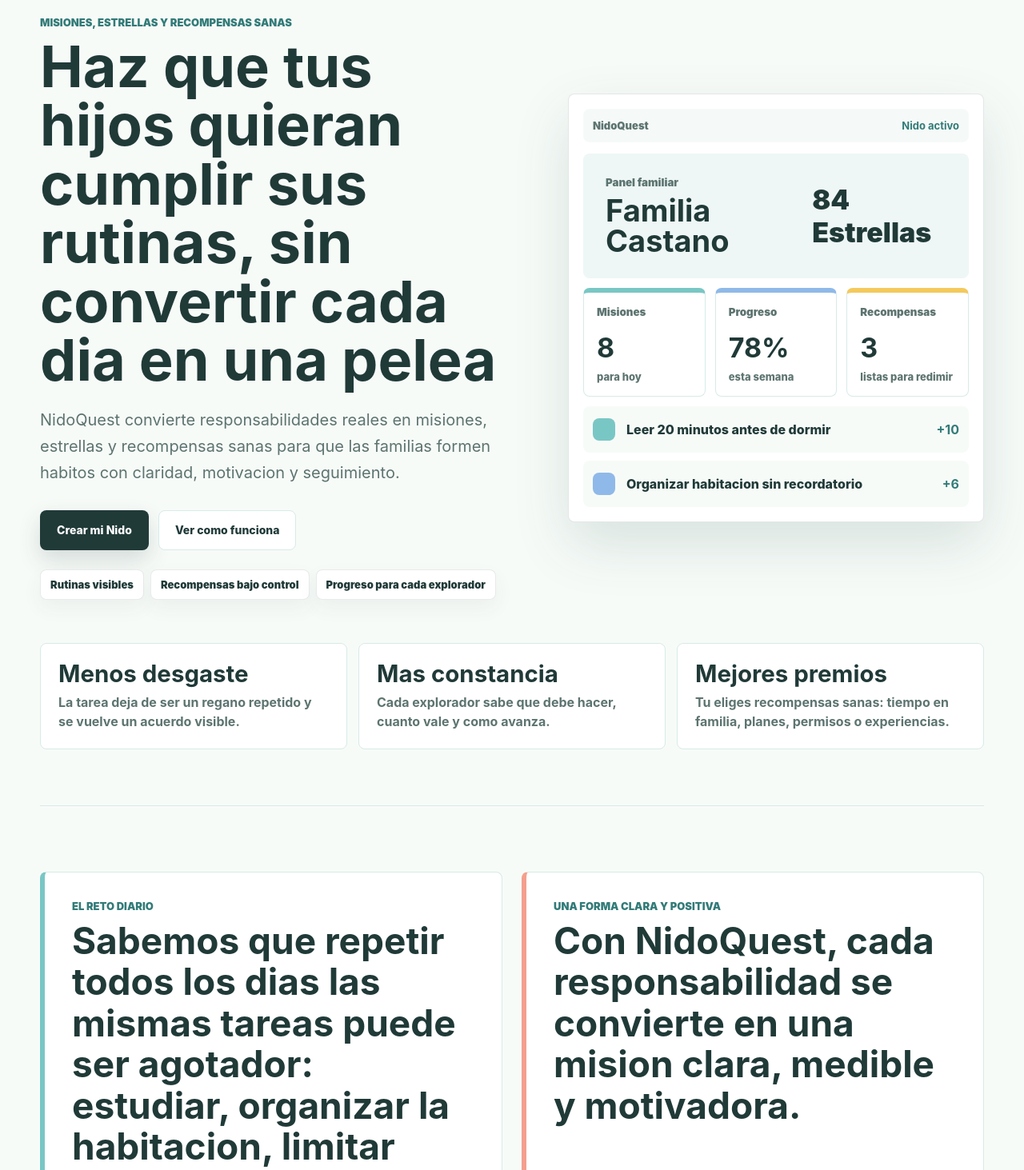
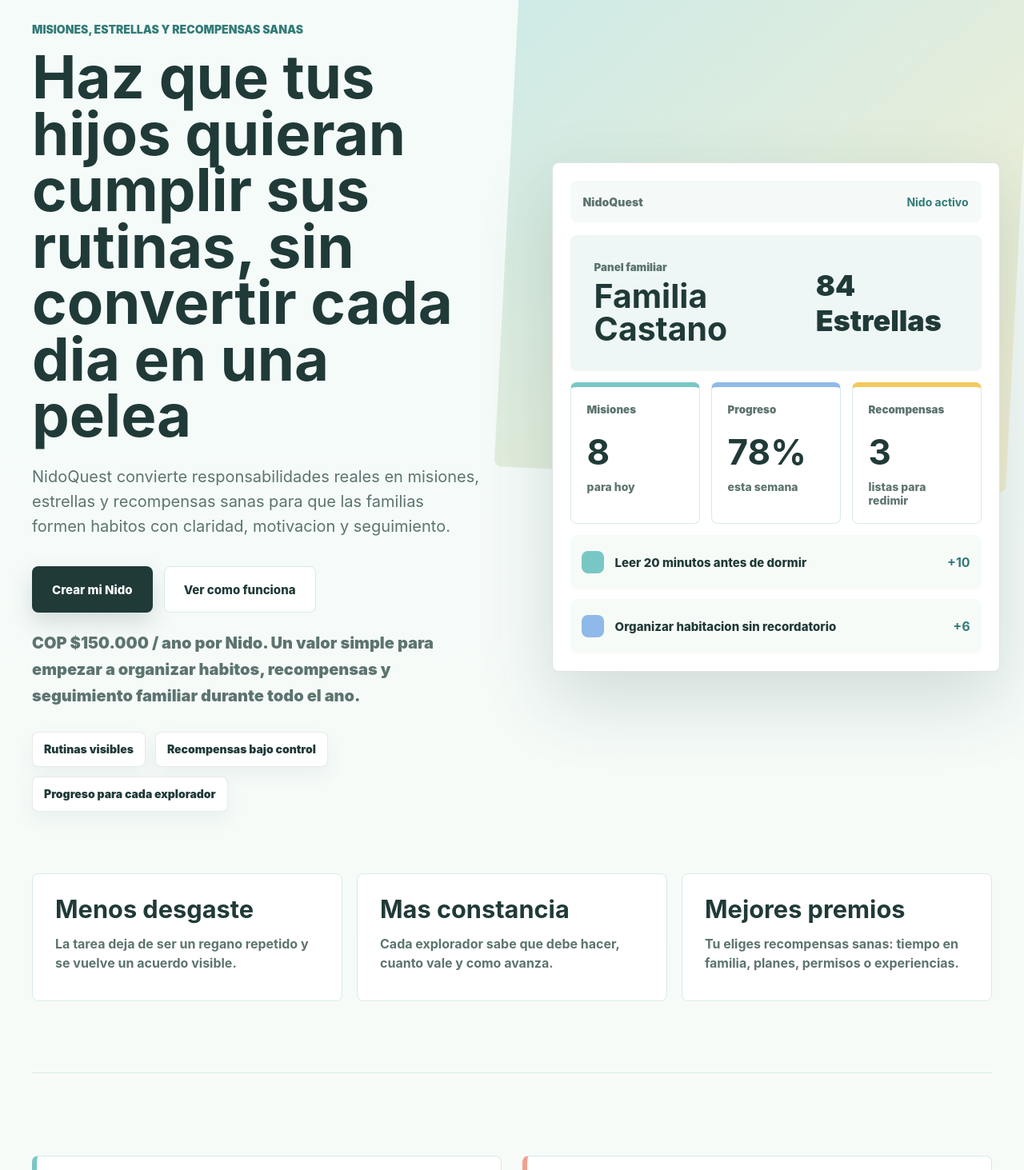
Before and after one commit to esteban1039/nidoquest, a Nuxt app in the folder frontend/: page / in a window 1280 px wide. Shown: the part 147-1610 px from the top of the page at 80% size. Built offline with nearby package versions, Linux system fonts and the light colour scheme.

Commit message:
Ajuste Langind Visutal

```diff
--- a/frontend/app/assets/css/main.css
+++ b/frontend/app/assets/css/main.css
@@ -1537,3 +1537,347 @@
     flex-direction: column;
   }
 }
+
+/* Stronger sales landing pass */
+.landing {
+  background:
+    linear-gradient(180deg, #f4fbf8 0, #f7fbf8 34%, #ffffff 34%, #ffffff 52%, #eef7f5 52%, #eef7f5 68%, #f7fbf8 68%);
+}
+
+.landing .hero-section {
+  position: relative;
+  width: min(1500px, calc(100% - 80px));
+  min-height: calc(100vh - 72px);
+  grid-template-columns: minmax(560px, 1fr) minmax(560px, 690px);
+  gap: clamp(56px, 7vw, 110px);
+  padding: clamp(64px, 8vw, 112px) 0 clamp(44px, 6vw, 78px);
+}
+
+.landing .hero-section::before {
+  content: "";
+  position: absolute;
+  inset: 34px -34px auto auto;
+  width: min(760px, 50vw);
+  height: min(760px, 50vw);
+  border-radius: 8px;
+  background: linear-gradient(135deg, rgba(121, 199, 197, 0.32), rgba(244, 201, 93, 0.24));
+  transform: rotate(3deg);
+  z-index: 0;
+}
+
+.landing .hero-copy,
+.landing .product-window {
+  position: relative;
+  z-index: 1;
+}
+
+.landing .hero-copy {
+  max-width: 760px;
+}
+
+.landing .hero-copy .eyebrow {
+  margin-bottom: 16px;
+  color: var(--mint-dark);
+  font-size: 14px;
+}
+
+.landing .hero-copy h1 {
+  max-width: 780px;
+  font-size: clamp(58px, 5.8vw, 104px);
+  line-height: 0.95;
+}
+
+.landing .hero-copy p:not(.eyebrow):not(.hero-note) {
+  max-width: 690px;
+  margin-top: 26px;
+  font-size: clamp(20px, 1.45vw, 25px);
+  line-height: 1.55;
+}
+
+.landing .hero-actions {
+  gap: 14px;
+  margin-top: 34px;
+}
+
+.landing .button.large {
+  min-height: 58px;
+  padding: 0 24px;
+  font-size: 15px;
+}
+
+.hero-note {
+  max-width: 660px;
+  margin: 18px 0 0;
+  color: var(--mint-dark);
+  font-size: 15px;
+  font-weight: 900;
+  line-height: 1.45;
+}
+
+.landing .hero-proof {
+  gap: 12px;
+  margin-top: 28px;
+}
+
+.landing .hero-proof span {
+  min-height: 44px;
+  padding: 12px 14px;
+  font-size: 14px;
+}
+
+.landing .product-window {
+  padding: 22px;
+  border: 1px solid rgba(32, 58, 56, 0.14);
+  box-shadow: 0 34px 90px rgba(31, 75, 72, 0.18);
+}
+
+.landing .product-bar {
+  min-height: 52px;
+  padding: 0 16px;
+  font-size: 14px;
+}
+
+.landing .product-hero {
+  min-height: 170px;
+  margin-top: 16px;
+  padding: 30px;
+}
+
+.landing .product-hero strong {
+  font-size: clamp(38px, 3.2vw, 56px);
+}
+
+.landing .product-hero span {
+  font-size: clamp(34px, 2.8vw, 48px);
+}
+
+.landing .product-grid {
+  gap: 14px;
+  margin-top: 14px;
+}
+
+.landing .product-card {
+  min-height: 150px;
+  padding: 20px;
+}
+
+.landing .product-card strong {
+  margin-top: 18px;
+  font-size: 44px;
+}
+
+.landing .product-card span {
+  font-size: 14px;
+}
+
+.landing .product-list {
+  gap: 12px;
+  margin-top: 14px;
+}
+
+.landing .product-list div {
+  min-height: 68px;
+  padding: 14px;
+}
+
+.landing .product-list p {
+  font-size: 15px;
+}
+
+.landing .outcome-strip,
+.landing .split-section,
+.landing .band-section,
+.landing .social-proof-section,
+.landing .faq-section {
+  width: min(1380px, calc(100% - 80px));
+}
+
+.landing .outcome-strip {
+  gap: 18px;
+  padding-bottom: clamp(54px, 7vw, 92px);
+}
+
+.landing .outcome-strip article {
+  min-height: 160px;
+  padding: 28px;
+}
+
+.landing .outcome-strip strong {
+  font-size: clamp(28px, 2.4vw, 40px);
+}
+
+.landing .outcome-strip span {
+  max-width: 360px;
+  font-size: 16px;
+}
+
+.landing .split-section {
+  gap: 26px;
+  padding-top: clamp(66px, 8vw, 110px);
+  padding-bottom: clamp(66px, 8vw, 110px);
+}
+
+.landing .split-section article {
+  min-height: 320px;
+  padding: clamp(34px, 4vw, 56px);
+}
+
+.landing .split-section h2 {
+  font-size: clamp(38px, 3.6vw, 62px);
+}
+
+.landing .band-section {
+  padding-top: clamp(58px, 7vw, 96px);
+  padding-bottom: clamp(58px, 7vw, 96px);
+}
+
+.landing .section-heading {
+  max-width: 920px;
+  margin-bottom: 34px;
+}
+
+.landing .section-heading h2 {
+  font-size: clamp(36px, 3.5vw, 58px);
+}
+
+.landing .step-grid {
+  gap: 16px;
+}
+
+.landing .step-card {
+  min-height: 170px;
+  padding: 24px;
+}
+
+.landing .step-card h3 {
+  font-size: 22px;
+}
+
+.landing .benefit-section {
+  padding-top: clamp(62px, 8vw, 104px);
+  padding-bottom: clamp(62px, 8vw, 104px);
+  padding-inline: max(40px, calc((100% - 1380px) / 2));
+}
+
+.landing .benefit-grid {
+  gap: 16px;
+}
+
+.landing .benefit-item {
+  min-height: 118px;
+  padding: 24px;
+}
+
+.landing .benefit-item p {
+  font-size: 17px;
+}
+
+.landing .social-proof-section {
+  min-height: 330px;
+  margin-top: clamp(70px, 8vw, 116px);
+  margin-bottom: clamp(70px, 8vw, 116px);
+  padding: clamp(42px, 5vw, 72px);
+  background: var(--ink);
+  color: #fff;
+}
+
+.landing .social-proof-section .eyebrow {
+  color: var(--yellow);
+}
+
+.landing .social-proof-section h2 {
+  max-width: 520px;
+  color: #fff;
+  font-size: clamp(42px, 4vw, 68px);
+}
+
+.landing .social-proof-section blockquote {
+  color: #fff;
+  font-size: clamp(28px, 3vw, 44px);
+}
+
+.landing .pricing-section {
+  padding-top: clamp(58px, 7vw, 92px);
+  padding-bottom: clamp(58px, 7vw, 92px);
+  padding-inline: max(40px, calc((100% - 1380px) / 2));
+}
+
+.landing .pricing-section h2 {
+  font-size: clamp(42px, 4vw, 68px);
+}
+
+.landing .pricing-section p:not(.eyebrow) {
+  font-size: 20px;
+}
+
+.landing .faq-section {
+  padding-top: clamp(64px, 8vw, 110px);
+  padding-bottom: clamp(72px, 8vw, 120px);
+}
+
+.landing .faq-list {
+  max-width: 1040px;
+  grid-template-columns: repeat(2, minmax(0, 1fr));
+}
+
+.landing details {
+  padding: 24px;
+}
+
+.landing summary {
+  font-size: 18px;
+}
+
+@media (max-width: 1180px) {
+  .landing .hero-section {
+    width: min(980px, calc(100% - 40px));
+    grid-template-columns: 1fr;
+  }
+
+  .landing .hero-section::before {
+    inset: auto -24px 24px auto;
+    width: 520px;
+    height: 520px;
+  }
+}
+
+@media (max-width: 760px) {
+  .landing .hero-section,
+  .landing .outcome-strip,
+  .landing .split-section,
+  .landing .band-section,
+  .landing .social-proof-section,
+  .landing .faq-section {
+    width: min(100% - 28px, 560px);
+  }
+
+  .landing .hero-copy h1 {
+    font-size: clamp(42px, 14vw, 60px);
+  }
+
+  .landing .hero-copy p:not(.eyebrow):not(.hero-note) {
+    font-size: 18px;
+  }
+
+  .landing .product-hero,
+  .landing .product-list div,
+  .landing .pricing-section,
+  .landing .social-proof-section {
+    align-items: stretch;
+    flex-direction: column;
+  }
+
+  .landing .product-grid,
+  .landing .outcome-strip,
+  .landing .split-section,
+  .landing .step-grid,
+  .landing .benefit-grid,
+  .landing .faq-list {
+    grid-template-columns: 1fr;
+  }
+
+  .landing .benefit-section,
+  .landing .pricing-section {
+    padding-inline: 14px;
+  }
+}
--- a/frontend/app/pages/index.vue
+++ b/frontend/app/pages/index.vue
@@ -19,6 +19,7 @@
           <NuxtLink class="button primary large" to="/auth/register">{{ t('landing.primaryCta') }}</NuxtLink>
           <NuxtLink class="button ghost large" to="/#how">{{ t('landing.secondaryCta') }}</NuxtLink>
         </div>
+        <p class="hero-note">{{ t('landing.price') }}. {{ t('landing.priceText') }}</p>
 
         <div class="hero-proof">
           <span>{{ t('landing.proof.habits') }}</span>
```
